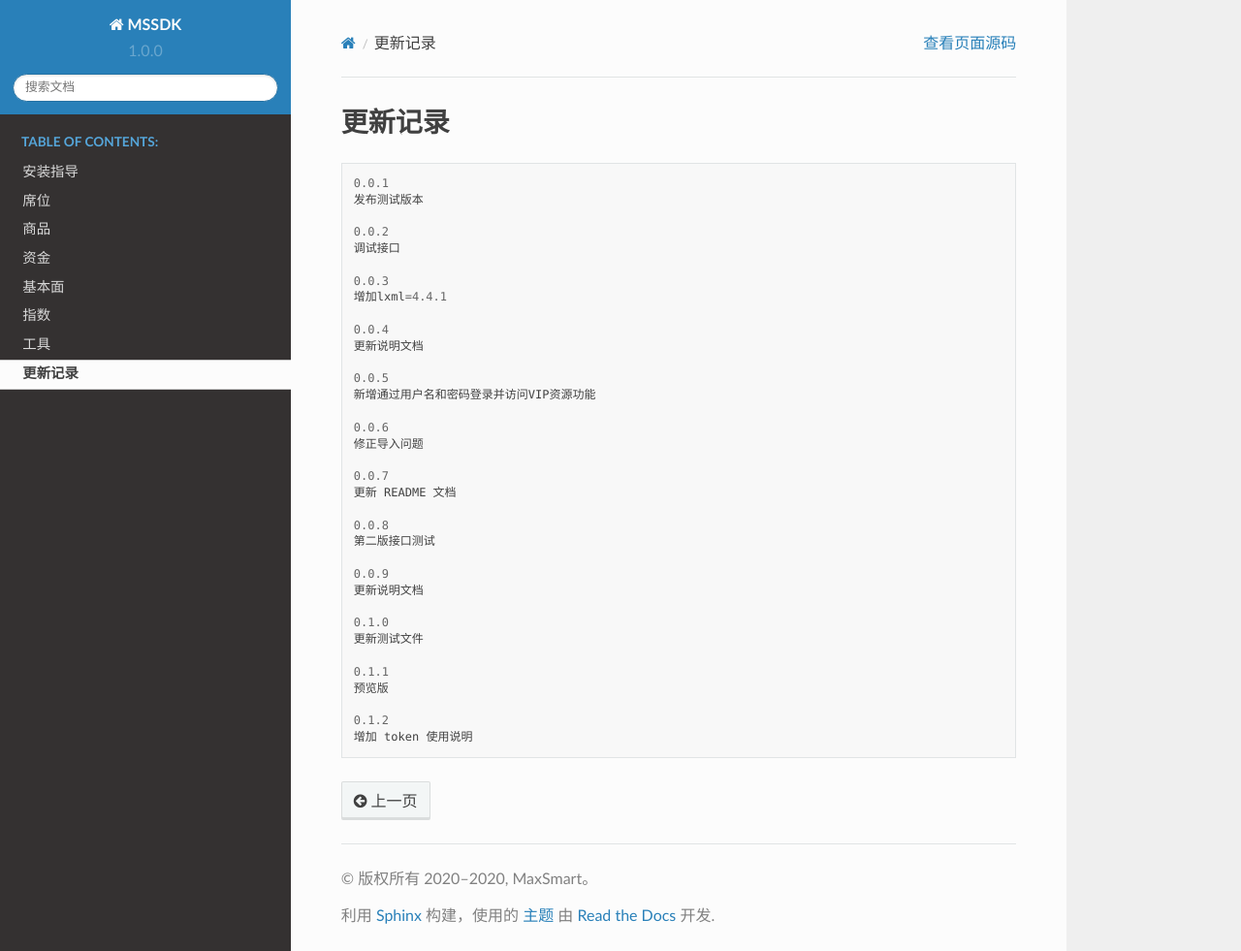
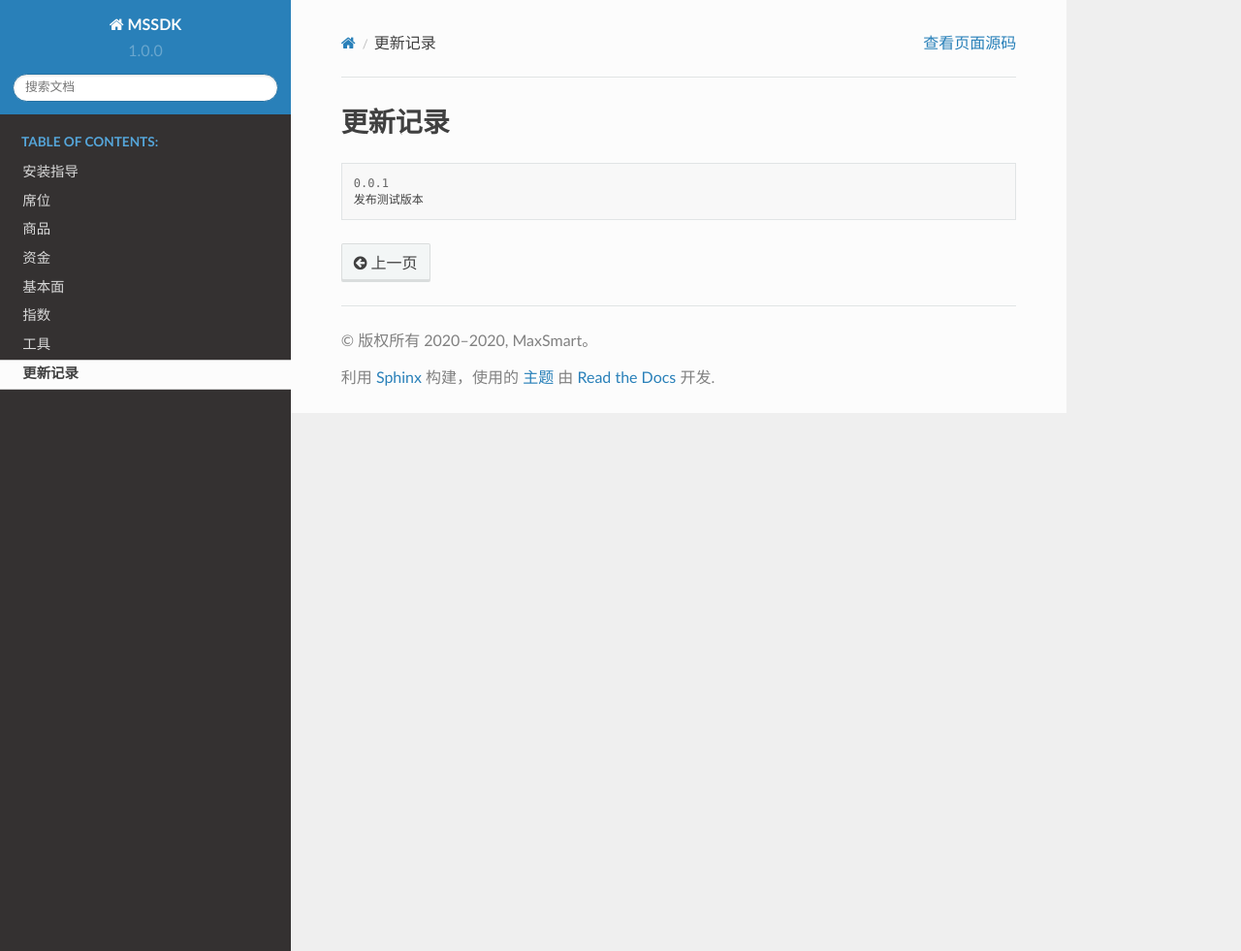
Before and after one commit to jinzaizhichi/mssdk, a Sphinx documentation site: the page built from docs/changelog.md, in a window 1280 px wide and 981 px high. Shown: the whole window at 97% size. Built offline with Sphinx 7.4.7 and the Read the Docs theme 2.0.0, drawn with Linux system fonts in a browser that asks for light colours.

Commit message:
docs(docs): docs
docs

````diff
--- a/docs/changelog.md
+++ b/docs/changelog.md
@@ -3,37 +3,4 @@
 ```
 0.0.1
 发布测试版本
-
-0.0.2
-调试接口
-
-0.0.3
-增加lxml=4.4.1
-
-0.0.4
-更新说明文档
-
-0.0.5
-新增通过用户名和密码登录并访问VIP资源功能
-
-0.0.6
-修正导入问题
-
-0.0.7
-更新 README 文档
-
-0.0.8
-第二版接口测试
-
-0.0.9
-更新说明文档
-
-0.1.0
-更新测试文件
-
-0.1.1
-预览版
-
-0.1.2
-增加 token 使用说明
 ```
````
Also changed, not shown: README.md (+2 -6 lines).
